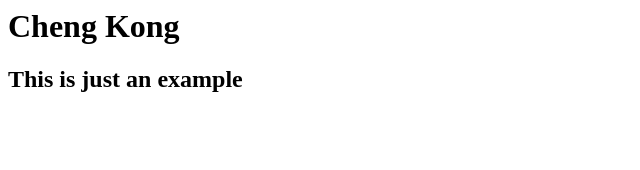
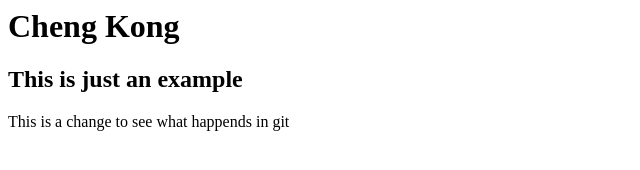
Before and after one commit to kconair/websitecreation2018T3, a plain HTML site: page index.html in a window 1280 px wide. Shown: the whole page, without its empty margins (0-640 px from the left). Drawn offline with Linux system fonts and the light colour scheme.

Commit message:
Second Version of Webiste

```diff
--- a/index.html
+++ b/index.html
@@ -5,5 +5,6 @@
     <body>
         <h1>Cheng Kong</h1>
         <h2>This is just an example</h2>
+        <p>This is a change to see what happends in git</p>
     </body>
 </html>
```
